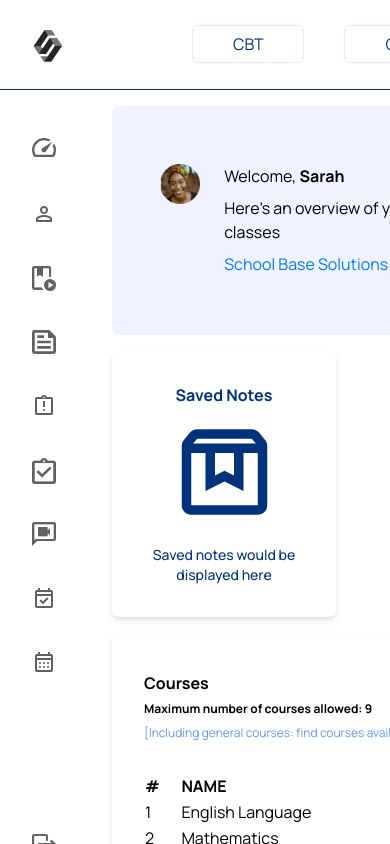
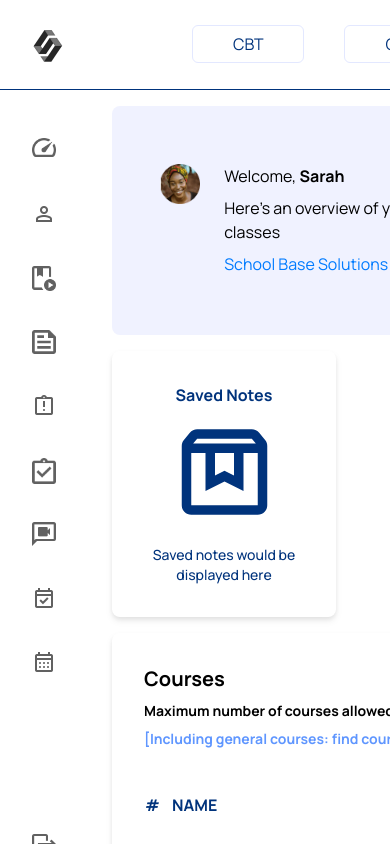
Before and after one commit to AJ1732/capstone_schoolbase_lms, a React (Vite) app: page /software in a window 390 px wide. Built offline with nearby package versions, Linux system fonts and the light colour scheme.

Commit message:
complete courses section

```diff
--- a/src/anatomy/Pages/Dashboard/sections/CoursesSection.jsx
+++ b/src/anatomy/Pages/Dashboard/sections/CoursesSection.jsx
@@ -34,12 +34,12 @@ const courseData = [
 const CoursesSection = () => {
 
   return (
-    <section className='col-span-2 bg-white w-full h-[34rem] sm:h-auto p-8 rounded-lg drop-shadow-md overflow-auto'>
-      <div className="min-w-[50rem] grid grid-cols-1 gap-8">
-        <div className='w-full leading-9'>
-          <h3 className='font-bold'>Courses</h3>
-          <p className='font-bold text-xs'>Maximum number of courses allowed: 9</p>
-          <p className='text-primary-400 text-xs mt-2 ml-0'>[Including general courses: find courses available to you below]</p>
+    <section className='col-span-2 bg-white w-full h-[34rem] sm:h-auto p-8 sm:pr-0 rounded-lg drop-shadow-md overflow-auto'>
+      <div className="max-w-[50rem] min-w-[40rem] grid grid-cols-1 gap-8">
+        <div className='w-full space-y-2 leading-9'>
+          <h3 className='font-bold text-xl'>Courses</h3>
+          <p className='font-bold text-sm'>Maximum number of courses allowed: 9</p>
+          <p className='font-bold text-primary-400 text-sm'>[Including general courses: find courses available to you below]</p>
         </div>
 
         {/* <div>
@@ -79,21 +79,28 @@ const CoursesSection = () => {
             </div>
           </div>
         </div> */}
-        <table class="table-auto border-spacing-2">
-          <thead className="text-left">
+        <table class="table-auto font-bold">
+          <thead className="h-12 md:h-16 text-left text-primary-900">
             <tr>
               <th>#</th>
               <th>NAME</th>
               <th>DESCRIPTION</th>
             </tr>
           </thead>
-          <tbody>
+          <tbody className="text-text-black">
             {courseData.map( ({ id, name, description, status }) => (
-              <tr key={id}>
+              <tr key={id} className="h-12 md:h-16">
                 <td>{id}</td>
                 <td>{name}</td>
                 <td>{description}</td>
-                <td>{status}</td>
+                <td>
+                  <span className={`
+                    text-center text-xs p-3 rounded-md
+                    ${status === 'Enrolled'? 'bg-primary-100 text-primary-900': 'bg-primary-00 text-white'}
+                  `}>
+                    {status}
+                  </span>
+                </td>
               </tr>
             ))}
           </tbody>
```
